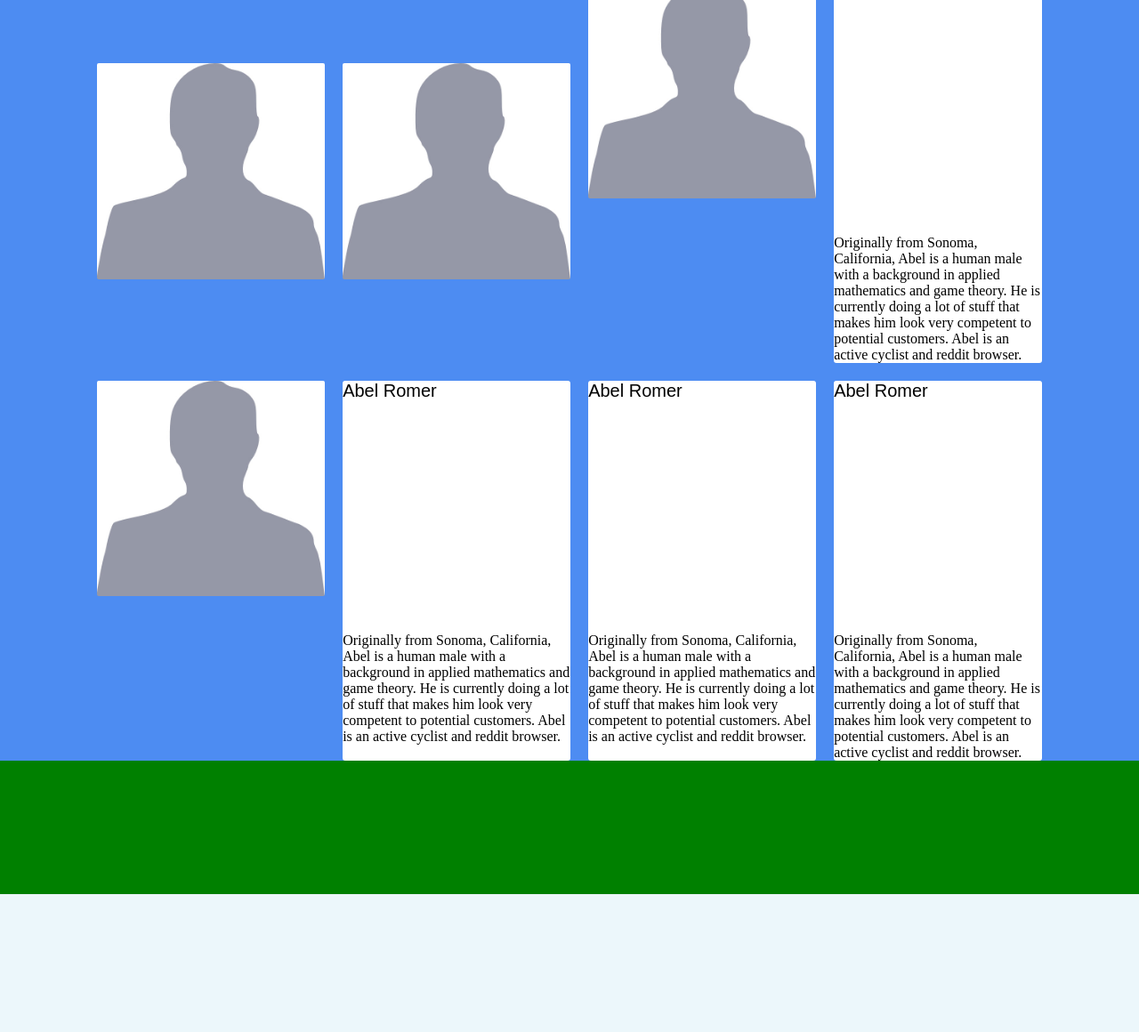
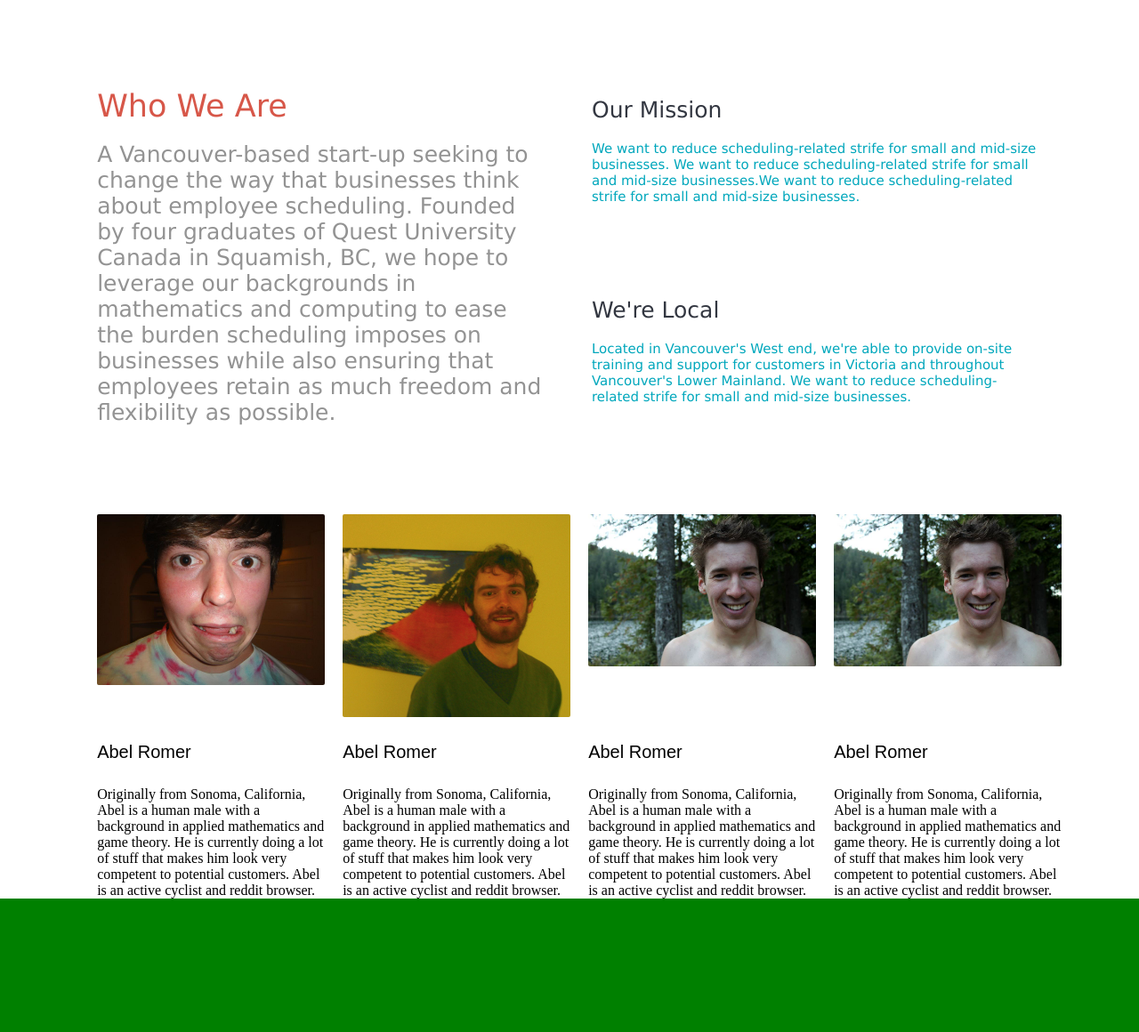
Before and after one commit to AndrewRL/landing_page, a Flask app: page / in a window 1280 px wide. Shown: the part 2710-3870 px from the top of the page at 89% size. Before the commit the page ends 3715 px from the top, so only its background shows below. Run offline with Flask 2, Linux system fonts and the light colour scheme; some libraries are stand-ins or nearby versions.

Commit message:
Made changes to about me, added skyline.

```diff
--- a/static/landing_page.css
+++ b/static/landing_page.css
@@ -601,15 +601,23 @@ body, html {
     background: #eaf7ff;
 }
 
+.skyline {
+    background-image: url("skyline.jpg");
+    height: 30%;
+    background-position: center;
+    background-repeat: no-repeat;
+    background-size: 100%;
+}
+
 .about {
     display: grid;
     grid-template-columns: repeat(12, 1fr);
-    grid-template-rows: auto auto auto;
+    grid-template-rows: auto auto;
     grid-gap: 30px;
 }
 
 .bg-about {
-    background: #4d8cf2;
+    background: #fff;
 }
 
 .about-header {
@@ -621,10 +629,103 @@ body, html {
     margin-top: 30px;
 }
 
-.about-mosaic {
+.about-us {
+    display: grid;
+    grid-row: 1 / 2;
+    grid-column: 2 / span 10;
+    grid-template-columns: 1fr 1fr;
+    grid-template-rows: 1fr 1fr;
+    grid-gap: 50px;
+    margin-top: 100px;
+    margin-bottom: 50px;
+}
+
+.about-us-blurb {
+    grid-row: 1 / -1;
+}
+
+.about-us-blurb-header {
+    font-weight: 500;
+    font-size: 35px;
+    font-family: "Verdana", sans-serif;
+    text-align: left;
+    margin-bottom: 20px;
+    color: #d75749;
+}
+
+.about-us-blurb-body {
+    font-weight: 100;
+    font-size: 25px;
+    font-family: "Verdana", sans-serif;
+    text-align: left;
+    margin-bottom: 20px;
+    color: #939393;
+}
+
+.about-us-mission {
+    grid-row: 1 / 2;
+    grid-column: 2 / 3;
+    grid-gap: 20px;
+    font-weight: 100;
+    font-size: 30px;
+    font-family: "Verdana", sans-serif;
+    text-align: left;
+}
+
+.about-us-mission-header {
+    font-weight: 100;
+    font-size: 25px;
+    font-family: "Verdana", sans-serif;
+    text-align: left;
+    margin-bottom: 20px;
+    color: #333741;
+    margin-top: 10px;
+    align-self: flex-end;
+}
+
+.about-us-mission-body {
+    font-weight: 100;
+    font-size: 15px;
+    font-family: "Verdana", sans-serif;
+    text-align: left;
+    color: #00a7bc;
+    align-self: flex-end;
+}
+
+.about-us-location {
+    grid-row: 2 / 3;
+    grid-column: 2 / 3;
+    grid-gap: 20px;
+    font-weight: 100;
+    font-size: 30px;
+    font-family: "Verdana", sans-serif;
+    text-align: left;
+}
+
+.about-us-location-header {
+    font-weight: 100;
+    font-size: 25px;
+    font-family: "Verdana", sans-serif;
+    text-align: left;
+    margin-bottom: 20px;
+    color: #333741;
+    margin-top: 10px;
+    align-self: flex-start;
+}
+
+.about-us-location-body {
+    font-weight: 100;
+    font-size: 15px;
+    font-family: "Verdana", sans-serif;
+    text-align: left;
+    color: #00a7bc;
+    align-self: flex-start;
+}
+
+.about-header {
     grid-column: 2 / span 10;
     justify-self: center;
-    font-size: 20px;
+    font-size: 30px;
     font-weight: 200;
     font-family: "Arial", sans-serif;
     text-align: center;
@@ -637,17 +738,22 @@ body, html {
     grid-gap: 20px;
 }
 
+.about-headshot {
+    max-width: 256px;
+    border-radius: 2px;
+    justify-self: center;
+}
+
 .about-staff-entry {
     display: grid;
     grid-template-rows: 256px auto auto 1fr;
+    grid-template-columns: 256px;
     grid-column-gap: 15px;
+}
+
+.about-staff-entry-bio {
     background: #fff;
     border-radius: 3px;
-}
-
-.about-staff-entry-img {
-    grid-row: 1 / -1;
-    align-self: center;
 }
 
 .about-staff-entry-name {
@@ -665,13 +771,7 @@ body, html {
     color: #fff;
 }
 
-.about-headshot {
-    max-width: 256px;
-    border-radius: 2px;
-    justify-self: center;
-}
-
-.footer{
+.footer {
     height: 150px;
     background: green;
 }
--- a/templates/landing_page.html
+++ b/templates/landing_page.html
@@ -231,40 +231,61 @@
         </div>
     </div>
 </div>
+<div class="skyline"></div>
 <div class="about bg-about">
-    <div class="about-header">About Mosaic</div>
-    <div class="about-mosaic">Mosaic Scheduling is a Vancouver-based start-up seeking to change the way that businesses
+    <div class="about-us">
+        <div class="about-us-blurb">
+            <div class="about-us-blurb-header">Who We Are</div>
+            <div class="about-us-blurb-body">A Vancouver-based start-up seeking to change the way that businesses
         think about employee scheduling. Founded by four graduates of Quest University Canada in Squamish, BC, we hope to leverage our backgrounds
         in mathematics and computing to ease the burden scheduling imposes on businesses while also ensuring that employees retain as much
         freedom and flexibility as possible.
             </div>
+        </div>
+        <div class="about-us-mission">
+            <div class="about-us-mission-header">Our Mission</div>
+            <div class="about-us-mission-body">We want to reduce scheduling-related strife for small and mid-size businesses. We want to reduce scheduling-related strife for small and mid-size businesses.We want to reduce scheduling-related strife for small and mid-size businesses.</div>
+        </div>
+        <div class="about-us-location">
+            <div class="about-us-location-header">We're Local</div>
+            <div class="about-us-location-body">Located in Vancouver's West end, we're able to provide on-site training and
+                support for customers in Victoria and throughout Vancouver's Lower Mainland. We want to reduce scheduling-related strife for small and mid-size businesses.</div>
+        </div>
+    </div>
     <div class="about-staff">
-        <img src="static/headshot-placeholder.jpg" class="about-headshot">
         <div class="about-staff-entry">
+            <img src="static/andrew.jpg" class="about-headshot">
+            <div class="about-staff-bio">
                 <div class="about-staff-entry-name">Abel Romer</div>
                 <div class="about-staff-entry-title"><i>God of Technology</i></div>
                 <div class="about-staff-entry-body">Originally from Sonoma, California, Abel is a human male with a background in applied mathematics
                 and game theory. He is currently doing a lot of stuff that makes him look very competent to potential customers. Abel is
                 an active cyclist and reddit browser.</div>
             </div>
-        <img src="static/headshot-placeholder.jpg" class="about-headshot">
+        </div>
         <div class="about-staff-entry">
+            <img src="static/abel.jpg" class="about-headshot">
+            <div class="about-staff-bio">
                 <div class="about-staff-entry-name">Abel Romer</div>
                 <div class="about-staff-entry-title"><i>God of Technology</i></div>
                 <div class="about-staff-entry-body">Originally from Sonoma, California, Abel is a human male with a background in applied mathematics
                 and game theory. He is currently doing a lot of stuff that makes him look very competent to potential customers. Abel is
                 an active cyclist and reddit browser.</div>
             </div>
-        <div class="about-staff-entry-img"><img src="static/headshot-placeholder.jpg" class="about-headshot"></div>
+        </div>
         <div class="about-staff-entry">
+            <img src="static/aaron.jpg" class="about-headshot">
+            <div class="about-staff-bio">
                 <div class="about-staff-entry-name">Abel Romer</div>
                 <div class="about-staff-entry-title"><i>God of Technology</i></div>
                 <div class="about-staff-entry-body">Originally from Sonoma, California, Abel is a human male with a background in applied mathematics
                 and game theory. He is currently doing a lot of stuff that makes him look very competent to potential customers. Abel is
                 an active cyclist and reddit browser.</div>
             </div>
-        <div class="about-staff-entry-img"><img src="static/headshot-placeholder.jpg" class="about-headshot"></div>
+        </div>
         <div class="about-staff-entry">
+            <img src="static/aaron.jpg" class="about-headshot">
+            <div class="about-staff-bio">
                 <div class="about-staff-entry-name">Abel Romer</div>
                 <div class="about-staff-entry-title"><i>God of Technology</i></div>
                 <div class="about-staff-entry-body">Originally from Sonoma, California, Abel is a human male with a background in applied mathematics
@@ -273,5 +294,6 @@
             </div>
         </div>
     </div>
+</div>
 <div class="footer"></div>
 {% endblock content %}
```
Also changed, not shown: static/aaron.jpg (added), static/abel.jpg (added), static/andrew.jpg (added), 1 other file. Lines whose indentation alone changed are shown as unchanged.
